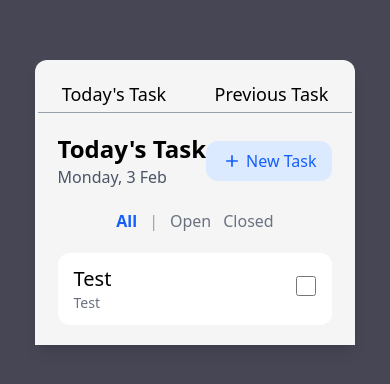
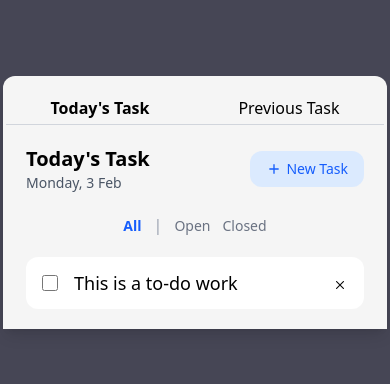
Before and after one commit to dadhichvansh/todo-list-app, a website built with Vite: page index.html in a window 390 px wide. Shown: the part 220-604 px from the top of the page. Built offline with nearby package versions, Linux system fonts and the light colour scheme.

Commit message:
Add mobile first responsiveness

```diff
--- a/index.html
+++ b/index.html
@@ -8,24 +8,28 @@
   </head>
   <body class="h-screen flex justify-center items-center bg-[#464655]">
     <main
-      class="xs:w-sm h-auto pt-5 px-[3px] bg-[#f5f5f5] rounded-t-xl shadow-lg"
+      class="w-sm sm:w-lg h-auto pt-5 px-[3px] bg-[#f5f5f5] rounded-t-xl shadow-lg"
     >
-      <header class="flex justify-around text-lg mb-[4px]">
-        <span>Today's Task</span>
+      <header class="flex justify-around text-base sm:text-lg mb-[4px]">
+        <span class="font-semibold">Today's Task</span>
         <span>Previous Task</span>
       </header>
-      <div class="h-px bg-gray-400"></div>
+      <div class="h-px bg-gray-300"></div>
       <section class="m-5 flex justify-between items-center">
         <span class="flex flex-col">
-          <span class="text-2xl font-semibold">Today's Task</span>
-          <span class="text-gray-600">Monday, 3 Feb</span>
+          <span class="text-xl sm:text-2xl font-semibold">Today's Task</span>
+          <span class="text-gray-600 text-sm sm:text-base">Monday, 3 Feb</span>
         </span>
         <span>
           <button
-            class="p-2 rounded-xl backdrop-blur-lg bg-blue-100 hover:bg-blue-200 transition duration-400 cursor-pointer"
+            class="p-2 text-sm sm:text-base rounded-xl backdrop-blur-lg bg-blue-100 hover:bg-blue-200 transition duration-400 cursor-pointer"
           >
             <div class="flex items-center gap-[4px] mx-2">
-              <img src="/public/plus-icon.svg" alt="plus-icon" class="w-5" />
+              <img
+                src="/assets/plus-icon.svg"
+                alt="plus-icon"
+                class="w-4 sm:w-5"
+              />
               <span class="text-blue-600"> New Task </span>
             </div>
           </button>
@@ -35,24 +39,43 @@
         class="mx-6 mb-5 text-gray-500 flex justify-center items-center gap-3"
       >
         <span
-          ><button class="cursor-pointer text-blue-600 font-semibold">
+          ><button
+            class="cursor-pointer text-sm sm:text-base text-blue-600 font-semibold"
+          >
             All
           </button></span
         >
         <span class="text-gray-400">|</span>
-        <span><button class="cursor-pointer">Open</button></span>
-        <span><button class="cursor-pointer">Closed</button></span>
+        <span
+          ><button class="cursor-pointer text-sm sm:text-base">
+            Open
+          </button></span
+        >
+        <span
+          ><button class="cursor-pointer text-sm sm:text-base">
+            Closed
+          </button></span
+        >
       </section>
       <section>
         <div
           class="m-5 bg-white p-4 py-3 flex justify-between items-center rounded-xl"
         >
-          <div>
-            <h3 class="text-xl">Test</h3>
-            <p class="text-gray-500 text-sm">Test</p>
+          <div class="flex items-center justify-center gap-4">
+            <input
+              type="checkbox"
+              class="w-4 h-4 sm:w-5 sm:h-4 cursor-pointer rounded"
+            />
+            <h3 class="text-lg">This is a to-do work</h3>
           </div>
           <div>
-            <input type="checkbox" class="w-5 h-5 border-2" />
+            <button class="w-auto h-auto p-1 rounded hover:bg-blue-300">
+              <img
+                src="/assets/cross-icon.png"
+                alt="cross-icon"
+                class="w-2 h-2 sm:w-3 sm:h-3"
+              />
+            </button>
           </div>
         </div>
       </section>
```
